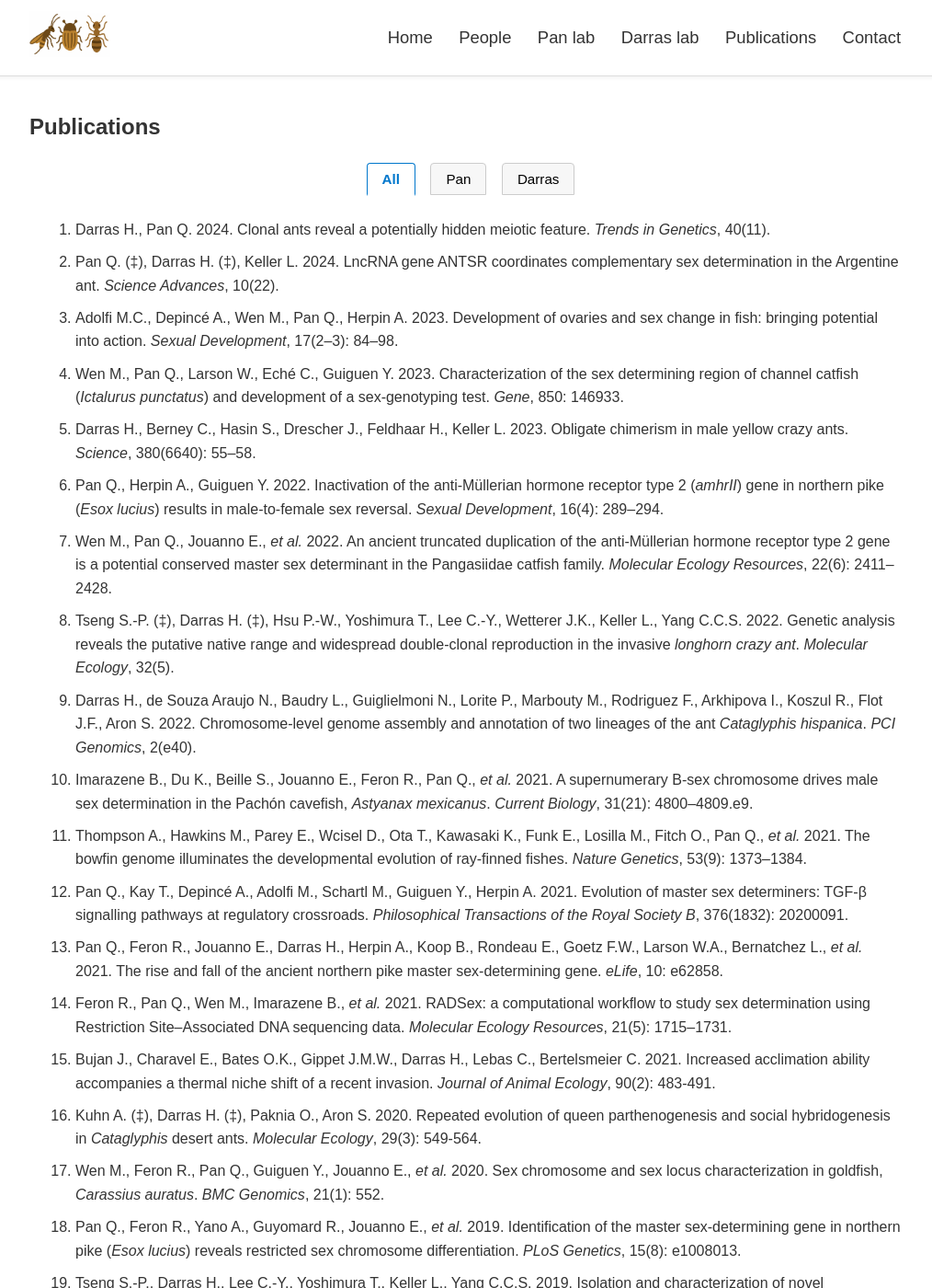
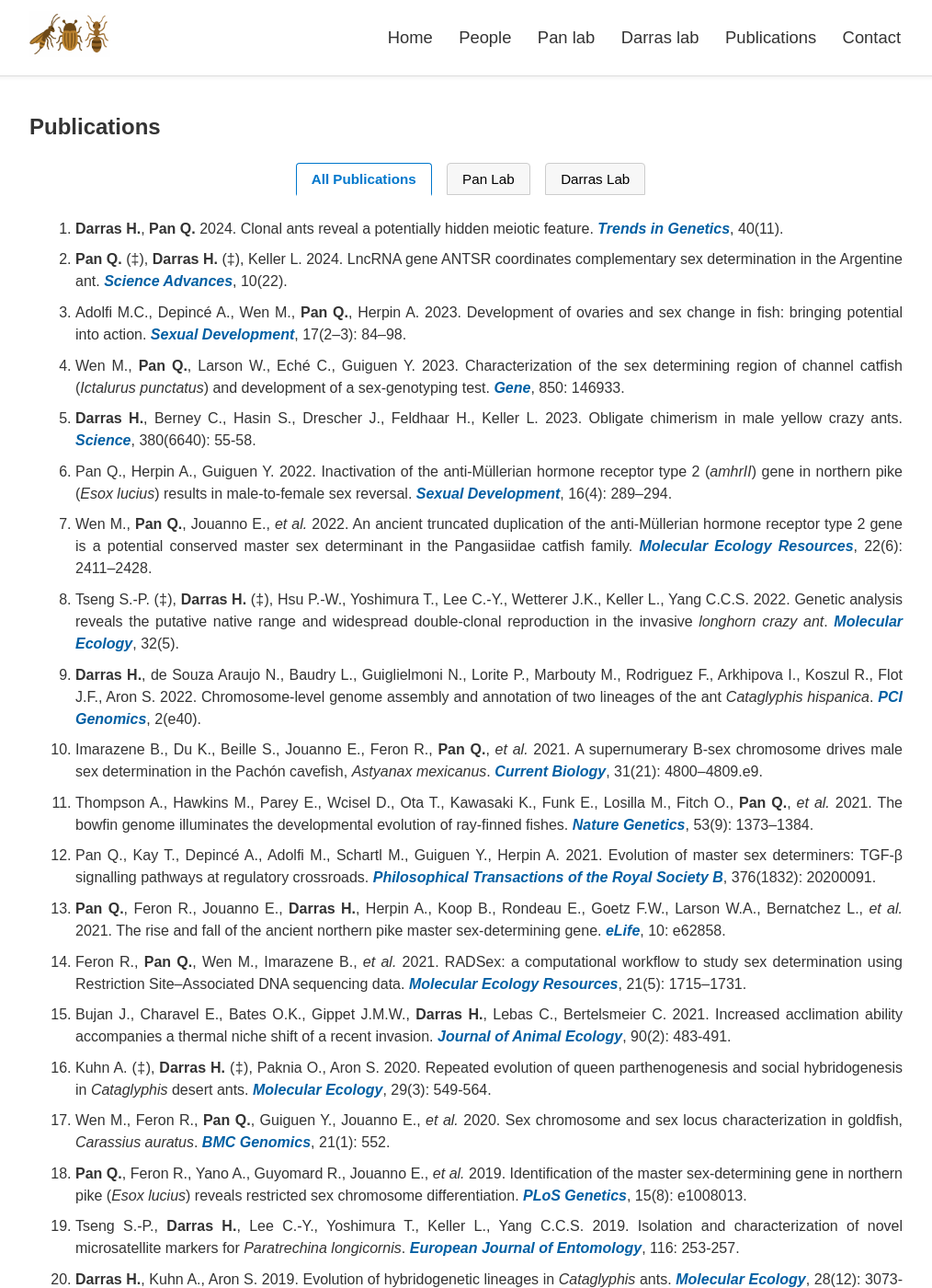
Before and after one commit to lab-darras/lab-darras.github.io, a Jekyll site: the page built from publications.md, in a window 1280 px wide and 1400 px high. Shown: the whole window at 92% size, without its empty margins (128-1142 px from the left). Built offline with Jekyll 4.4.1, drawn with Linux system fonts in a browser that asks for light colours; some of the changed text lies outside the part shown.

Commit message:
Update publications.md

```diff
--- a/publications.md
+++ b/publications.md
@@ -6,65 +6,65 @@ title: Publications
 ## Publications
 
 <div id="pub-filter" style="margin-bottom:1.5rem; text-align:center;">
-  <button class="active" onclick="filterPubs('all', this)">All</button>
-  <button onclick="filterPubs('pan', this)">Pan</button>
-  <button onclick="filterPubs('darras', this)">Darras</button>
+  <button class="active" onclick="filterPubs('all', this)">All Publications</button>
+  <button onclick="filterPubs('pan', this)">Pan Lab</button>
+  <button onclick="filterPubs('darras', this)">Darras Lab</button>
 </div>
 
 <ol id="pub-list">
   <!-- 2024 -->
-  <li class="pub" data-author="darras pan">Darras H., Pan Q. 2024. Clonal ants reveal a potentially hidden meiotic feature. <em>Trends in Genetics</em>, 40(11).</li>
-  <li class="pub" data-author="pan darras">Pan Q. (‡), Darras H. (‡), Keller L. 2024. LncRNA gene ANTSR coordinates complementary sex determination in the Argentine ant. <em>Science Advances</em>, 10(22).</li>
+  <li class="pub" data-author="darras pan"><span class="author">Darras H.</span>, <span class="author">Pan Q.</span> 2024. Clonal ants reveal a potentially hidden meiotic feature. <span class="journal">Trends in Genetics</span>, 40(11).</li>
+  <li class="pub" data-author="pan darras"><span class="author">Pan Q.</span> (‡), <span class="author">Darras H.</span> (‡), Keller L. 2024. LncRNA gene ANTSR coordinates complementary sex determination in the Argentine ant. <span class="journal">Science Advances</span>, 10(22).</li>
 
   <!-- 2023 -->
-  <li class="pub" data-author="pan">Adolfi M.C., Depincé A., Wen M., Pan Q., Herpin A. 2023. Development of ovaries and sex change in fish: bringing potential into action. <em>Sexual Development</em>, 17(2–3): 84–98.</li>
-  <li class="pub" data-author="pan">Wen M., Pan Q., Larson W., Eché C., Guiguen Y. 2023. Characterization of the sex determining region of channel catfish (<em>Ictalurus punctatus</em>) and development of a sex-genotyping test. <em>Gene</em>, 850: 146933.</li>
-  <li class="pub" data-author="darras">Darras H., Berney C., Hasin S., Drescher J., Feldhaar H., Keller L. 2023. Obligate chimerism in male yellow crazy ants. <em>Science</em>, 380(6640): 55–58.</li>
+  <li class="pub" data-author="pan">Adolfi M.C., Depincé A., Wen M., <span class="author">Pan Q.</span>, Herpin A. 2023. Development of ovaries and sex change in fish: bringing potential into action. <span class="journal">Sexual Development</span>, 17(2–3): 84–98.</li>
+  <li class="pub" data-author="pan">Wen M., <span class="author">Pan Q.</span>, Larson W., Eché C., Guiguen Y. 2023. Characterization of the sex determining region of channel catfish (<em>Ictalurus punctatus</em>) and development of a sex-genotyping test. <span class="journal">Gene</span>, 850: 146933.</li>
+  <li class="pub" data-author="darras"><span class="author">Darras H.</span>, Berney C., Hasin S., Drescher J., Feldhaar H., Keller L. 2023. Obligate chimerism in male yellow crazy ants. <span class="journal">Science</span>, 380(6640): 55-58.</li>
 
   <!-- 2022 -->
-  <li class="pub" data-author="pan">Pan Q., Herpin A., Guiguen Y. 2022. Inactivation of the anti-Müllerian hormone receptor type 2 (<em>amhrII</em>) gene in northern pike (<em>Esox lucius</em>) results in male-to-female sex reversal. <em>Sexual Development</em>, 16(4): 289–294.</li>
-  <li class="pub" data-author="pan">Wen M., Pan Q., Jouanno E., <em>et al.</em> 2022. An ancient truncated duplication of the anti-Müllerian hormone receptor type 2 gene is a potential conserved master sex determinant in the Pangasiidae catfish family. <em>Molecular Ecology Resources</em>, 22(6): 2411–2428.</li>
-  <li class="pub" data-author="darras">Tseng S.-P. (‡), Darras H. (‡), Hsu P.-W., Yoshimura T., Lee C.-Y., Wetterer J.K., Keller L., Yang C.C.S. 2022. Genetic analysis reveals the putative native range and widespread double-clonal reproduction in the invasive <em>longhorn crazy ant</em>. <em>Molecular Ecology</em>, 32(5).</li>
-  <li class="pub" data-author="darras">Darras H., de Souza Araujo N., Baudry L., Guiglielmoni N., Lorite P., Marbouty M., Rodriguez F., Arkhipova I., Koszul R., Flot J.F., Aron S. 2022. Chromosome-level genome assembly and annotation of two lineages of the ant <em>Cataglyphis hispanica</em>. <em>PCI Genomics</em>, 2(e40).</li>
+  <li class="pub" data-author="pan">Pan Q., Herpin A., Guiguen Y. 2022. Inactivation of the anti-Müllerian hormone receptor type 2 (<em>amhrII</em>) gene in northern pike (<em>Esox lucius</em>) results in male-to-female sex reversal. <span class="journal">Sexual Development</span>, 16(4): 289–294.</li>
+  <li class="pub" data-author="pan">Wen M., <span class="author">Pan Q.</span>, Jouanno E., <em>et al.</em> 2022. An ancient truncated duplication of the anti-Müllerian hormone receptor type 2 gene is a potential conserved master sex determinant in the Pangasiidae catfish family. <span class="journal">Molecular Ecology Resources</span>, 22(6): 2411–2428.</li>
+  <li class="pub" data-author="darras">Tseng S.-P. (‡), <span class="author">Darras H.</span> (‡), Hsu P.-W., Yoshimura T., Lee C.-Y., Wetterer J.K., Keller L., Yang C.C.S. 2022. Genetic analysis reveals the putative native range and widespread double-clonal reproduction in the invasive <em>longhorn crazy ant</em>. <span class="journal">Molecular Ecology</span>, 32(5).</li>
+  <li class="pub" data-author="darras"><span class="author">Darras H.</span>, de Souza Araujo N., Baudry L., Guiglielmoni N., Lorite P., Marbouty M., Rodriguez F., Arkhipova I., Koszul R., Flot J.F., Aron S. 2022. Chromosome-level genome assembly and annotation of two lineages of the ant <em>Cataglyphis hispanica</em>. <span class="journal">PCI Genomics</span>, 2(e40).</li>
 
   <!-- 2021 -->
-  <li class="pub" data-author="pan">Imarazene B., Du K., Beille S., Jouanno E., Feron R., Pan Q., <em>et al.</em> 2021. A supernumerary B-sex chromosome drives male sex determination in the Pachón cavefish, <em>Astyanax mexicanus</em>. <em>Current Biology</em>, 31(21): 4800–4809.e9.</li>
-  <li class="pub" data-author="pan">Thompson A., Hawkins M., Parey E., Wcisel D., Ota T., Kawasaki K., Funk E., Losilla M., Fitch O., Pan Q., <em>et al.</em> 2021. The bowfin genome illuminates the developmental evolution of ray-finned fishes. <em>Nature Genetics</em>, 53(9): 1373–1384.</li>
-  <li class="pub" data-author="pan">Pan Q., Kay T., Depincé A., Adolfi M., Schartl M., Guiguen Y., Herpin A. 2021. Evolution of master sex determiners: TGF-β signalling pathways at regulatory crossroads. <em>Philosophical Transactions of the Royal Society B</em>, 376(1832): 20200091.</li>
-  <li class="pub" data-author="pan darras">Pan Q., Feron R., Jouanno E., Darras H., Herpin A., Koop B., Rondeau E., Goetz F.W., Larson W.A., Bernatchez L., <em>et al.</em> 2021. The rise and fall of the ancient northern pike master sex-determining gene. <em>eLife</em>, 10: e62858.</li>
-  <li class="pub" data-author="pan">Feron R., Pan Q., Wen M., Imarazene B., <em>et al.</em> 2021. RADSex: a computational workflow to study sex determination using Restriction Site–Associated DNA sequencing data. <em>Molecular Ecology Resources</em>, 21(5): 1715–1731.</li>
-  <li class="pub" data-author="darras">Bujan J., Charavel E., Bates O.K., Gippet J.M.W., Darras H., Lebas C., Bertelsmeier C. 2021. Increased acclimation ability accompanies a thermal niche shift of a recent invasion. <em>Journal of Animal Ecology</em>, 90(2): 483-491.</li>
+  <li class="pub" data-author="pan">Imarazene B., Du K., Beille S., Jouanno E., Feron R., <span class="author">Pan Q.</span>, <em>et al.</em> 2021. A supernumerary B-sex chromosome drives male sex determination in the Pachón cavefish, <em>Astyanax mexicanus</em>. <span class="journal">Current Biology</span>, 31(21): 4800–4809.e9.</li>
+  <li class="pub" data-author="pan">Thompson A., Hawkins M., Parey E., Wcisel D., Ota T., Kawasaki K., Funk E., Losilla M., Fitch O., <span class="author">Pan Q.</span>, <em>et al.</em> 2021. The bowfin genome illuminates the developmental evolution of ray-finned fishes. <span class="journal">Nature Genetics</span>, 53(9): 1373–1384.</li>
+  <li class="pub" data-author="pan">Pan Q., Kay T., Depincé A., Adolfi M., Schartl M., Guiguen Y., Herpin A. 2021. Evolution of master sex determiners: TGF-β signalling pathways at regulatory crossroads. <span class="journal">Philosophical Transactions of the Royal Society B</span>, 376(1832): 20200091.</li>
+  <li class="pub" data-author="pan darras"><span class="author">Pan Q.</span>, Feron R., Jouanno E., <span class="author">Darras H.</span>, Herpin A., Koop B., Rondeau E., Goetz F.W., Larson W.A., Bernatchez L., <em>et al.</em> 2021. The rise and fall of the ancient northern pike master sex-determining gene. <span class="journal">eLife</span>, 10: e62858.</li>
+  <li class="pub" data-author="pan">Feron R., <span class="author">Pan Q.</span>, Wen M., Imarazene B., <em>et al.</em> 2021. RADSex: a computational workflow to study sex determination using Restriction Site–Associated DNA sequencing data. <span class="journal">Molecular Ecology Resources</span>, 21(5): 1715–1731.</li>
+  <li class="pub" data-author="darras">Bujan J., Charavel E., Bates O.K., Gippet J.M.W., <span class="author">Darras H.</span>, Lebas C., Bertelsmeier C. 2021. Increased acclimation ability accompanies a thermal niche shift of a recent invasion. <span class="journal">Journal of Animal Ecology</span>, 90(2): 483-491.</li>
 
   <!-- 2020 -->
-  <li class="pub" data-author="darras">Kuhn A. (‡), Darras H. (‡), Paknia O., Aron S. 2020. Repeated evolution of queen parthenogenesis and social hybridogenesis in <em>Cataglyphis</em> desert ants. <em>Molecular Ecology</em>, 29(3): 549-564.</li>
-  <li class="pub" data-author="pan">Wen M., Feron R., Pan Q., Guiguen Y., Jouanno E., <em>et al.</em> 2020. Sex chromosome and sex locus characterization in goldfish, <em>Carassius auratus</em>. <em>BMC Genomics</em>, 21(1): 552.</li>
+  <li class="pub" data-author="darras">Kuhn A. (‡), <span class="author">Darras H.</span> (‡), Paknia O., Aron S. 2020. Repeated evolution of queen parthenogenesis and social hybridogenesis in <em>Cataglyphis</em> desert ants. <span class="journal">Molecular Ecology</span>, 29(3): 549-564.</li>
+  <li class="pub" data-author="pan">Wen M., Feron R., <span class="author">Pan Q.</span>, Guiguen Y., Jouanno E., <em>et al.</em> 2020. Sex chromosome and sex locus characterization in goldfish, <em>Carassius auratus</em>. <span class="journal">BMC Genomics</span>, 21(1): 552.</li>
 
   <!-- 2019 -->
-  <li class="pub" data-author="pan">Pan Q., Feron R., Yano A., Guyomard R., Jouanno E., <em>et al.</em> 2019. Identification of the master sex-determining gene in northern pike (<em>Esox lucius</em>) reveals restricted sex chromosome differentiation. <em>PLoS Genetics</em>, 15(8): e1008013.</li>
-  <li class="pub" data-author="darras">Tseng S.-P., Darras H., Lee C.-Y., Yoshimura T., Keller L., Yang C.C.S. 2019. Isolation and characterization of novel microsatellite markers for <em>Paratrechina longicornis</em>. <em>European Journal of Entomology</em>, 116: 253-257.</li>
-  <li class="pub" data-author="darras">Darras H., Kuhn A., Aron S. 2019. Evolution of hybridogenetic lineages in <em>Cataglyphis</em> ants. <em>Molecular Ecology</em>, 28(12): 3073-3088.</li>
+  <li class="pub" data-author="pan"><span class="author">Pan Q.</span>, Feron R., Yano A., Guyomard R., Jouanno E., <em>et al.</em> 2019. Identification of the master sex-determining gene in northern pike (<em>Esox lucius</em>) reveals restricted sex chromosome differentiation. <span class="journal">PLoS Genetics</span>, 15(8): e1008013.</li>
+  <li class="pub" data-author="darras">Tseng S.-P., <span class="author">Darras H.</span>, Lee C.-Y., Yoshimura T., Keller L., Yang C.C.S. 2019. Isolation and characterization of novel microsatellite markers for <em>Paratrechina longicornis</em>. <span class="journal">European Journal of Entomology</span>, 116: 253-257.</li>
+  <li class="pub" data-author="darras"><span class="author">Darras H.</span>, Kuhn A., Aron S. 2019. Evolution of hybridogenetic lineages in <em>Cataglyphis</em> ants. <span class="journal">Molecular Ecology</span>, 28(12): 3073-3088.</li>
 
   <!-- 2018 -->
-  <li class="pub" data-author="darras">Kuhn A. (‡), Darras H. (‡), Aron S. 2018. Phenotypic plasticity in an ant with strong caste-genotype association. <em>Biology Letters</em>, 14(1): 20170705.</li>
+  <li class="pub" data-author="darras">Kuhn A. (‡), <span class="author">Darras H.</span> (‡), Aron S. 2018. Phenotypic plasticity in an ant with strong caste-genotype association. <span class="journal">Biology Letters</span>, 14(1): 20170705.</li>
 
   <!-- 2017 -->
-  <li class="pub" data-author="darras">Kuhn A., Bauman D., Darras H., Aron S. 2017. Sex-biased dispersal creates spatial genetic structure in a parthenogenetic ant with a dependent-lineage reproductive system. <em>Heredity</em>, 119(4): 207-213.</li>
+  <li class="pub" data-author="darras">Kuhn A., Bauman D., <span class="author">Darras H.</span>, Aron S. 2017. Sex-biased dispersal creates spatial genetic structure in a parthenogenetic ant with a dependent-lineage reproductive system. <span class="journal">Heredity</span>, 119(4): 207-213.</li>
 
   <!-- 2016 -->
-  <li class="pub" data-author="darras">Norman V. (‡), Darras H. (‡), Tranter C., Aron S., Hughes W.O.H. 2016. Cryptic lineages hybridize for worker production in the harvester ant <em>Messor barbarus</em>. <em>Biology Letters</em>, 12(11): 20160542.</li>
+  <li class="pub" data-author="darras">Norman V. (‡), <span class="author">Darras H.</span> (‡), Tranter C., Aron S., Hughes W.O.H. 2016. Cryptic lineages hybridize for worker production in the harvester ant <em>Messor barbarus</em>. <span class="journal">Biology Letters</span>, 12(11): 20160542.</li>
 
   <!-- 2015 -->
-  <li class="pub" data-author="darras">Darras H., Aron S. 2015. Introgression of mitochondrial DNA among lineages in a hybridogenetic ant. <em>Biology Letters</em>, 11(2): 20140971.</li>
+  <li class="pub" data-author="darras"><span class="author">Darras H.</span>, Aron S. 2015. Introgression of mitochondrial DNA among lineages in a hybridogenetic ant. <span class="journal">Biology Letters</span>, 11(2): 20140971.</li>
 
   <!-- 2014 -->
-  <li class="pub" data-author="darras">Darras H., Kuhn A., Aron S. 2014. Genetic determination of female castes in a hybridogenetic desert ant. <em>Journal of Evolutionary Biology</em>, 27(10): 2265-2271.</li>
+  <li class="pub" data-author="darras"><span class="author">Darras H.</span>, Kuhn A., Aron S. 2014. Genetic determination of female castes in a hybridogenetic desert ant. <span class="journal">Journal of Evolutionary Biology</span>, 27(10): 2265-2271.</li>
 
   <!-- 2013 -->
-  <li class="pub" data-author="darras">Darras H., Leniaud L., Aron S. 2013. Large-scale distribution of hybridogenetic lineages in a Spanish desert ant. <em>Proceedings of the Royal Society B</em>, 281(1774): 20132396.</li>
-  <li class="pub" data-author="darras">Eyer P.A., Leniaud L., Darras H., Aron S. 2013. Hybridogenesis through thelytokous parthenogenesis in two <em>Cataglyphis</em> desert ants. <em>Molecular Ecology</em>, 22(4): 947-955.</li>
+  <li class="pub" data-author="darras"><span class="author">Darras H.</span>, Leniaud L., Aron S. 2013. Large-scale distribution of hybridogenetic lineages in a Spanish desert ant. <span class="journal">Proceedings of the Royal Society B</span>, 281(1774): 20132396.</li>
+  <li class="pub" data-author="darras">Eyer P.A., Leniaud L., <span class="author">Darras H.</span>, Aron S. 2013. Hybridogenesis through thelytokous parthenogenesis in two <em>Cataglyphis</em> desert ants. <span class="journal">Molecular Ecology</span>, 22(4): 947-955.</li>
 
   <!-- 2012 -->
-  <li class="pub" data-author="darras">Leniaud L. (‡), Darras H. (‡), Boulay R., Aron S. 2012. Social Hybridogenesis in the Clonal Ant <em>Cataglyphis hispanica</em>. <em>Current Biology</em>, 22(13): 1188-1193.</li>
+  <li class="pub" data-author="darras">Leniaud L. (‡), <span class="author">Darras H.</span> (‡), Boulay R., Aron S. 2012. Social Hybridogenesis in the Clonal Ant <em>Cataglyphis hispanica</em>. <span class="journal">Current Biology</span>, 22(13): 1188-1193.</li>
 </ol>
 
 <div style="height:15px;"></div>
@@ -111,8 +111,20 @@ function filterPubs(author, button) {
 #pub-list {
   max-width: 900px;
   margin: 0 auto;
+  text-align: justify;  /* ✅ justified */
 }
 #pub-list li {
   margin-bottom: 0.6rem;
+  line-height: 1.5;
+}
+
+/* Formatting for authors and journals */
+.pub .author {
+  font-weight: 700;
+}
+.pub .journal {
+  color: #005fa3;
+  font-weight: 600;
+  font-style: italic;
 }
 </style>
```
